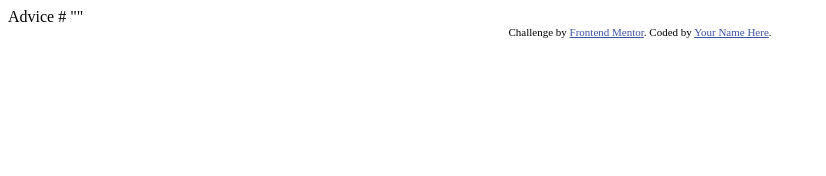
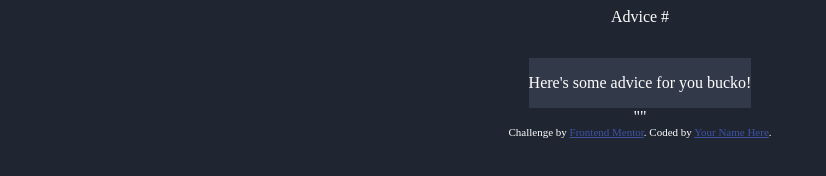
Before and after one commit to harrisimon/front-end-mentor-advice-generator, a website: page index.html in a window 1280 px wide. Shown: the whole page, without its empty margins (0-826 px from the left). Drawn offline with Linux system fonts and the light colour scheme; no server answers.

Commit message:
added some styling and advice getter function

```diff
--- /dev/null
+++ b/index.css
@@ -0,0 +1,15 @@
+
+body {
+    display: flex;
+    flex-direction: column;
+    align-items: center;
+    background-color:  hsl(218, 23%, 16%);
+    color:white;
+}
+.advice-container {
+    display: flex;
+    flex-direction: column;
+}
+#advice-card {
+    background-color: hsl(217, 19%, 24%);
+}
--- a/index.html
+++ b/index.html
@@ -5,17 +5,25 @@
   <meta name="viewport" content="width=device-width, initial-scale=1.0">
 
   <link rel="icon" type="image/png" sizes="32x32" href="./images/favicon-32x32.png">
-
+  <script src="./index.js" defer ></script>
   <title>Frontend Mentor | Advice generator app</title>
 
   <style>
     .attribution { font-size: 11px; text-align: center; }
     .attribution a { color: hsl(228, 45%, 44%); }
-  </style>
+    </style>
+    <link rel="stylesheet" href="./index.css">
 </head>
 <body>
 
-  Advice #<!-- Advice ID goes here -->
+  Advice #<!-- Advice ID goes here --><p id="number"></p>
+  <div class="advice-container">
+    <div id="advice-card">
+      <p>
+        Here's some advice for you bucko!
+      </p>
+    </div>
+  </div>
 
   "<!-- Advice text goes here -->"
 
--- a/index.js
+++ b/index.js
@@ -0,0 +1,24 @@
+
+// import axios from "axios"
+
+// axios("https://api.adviceslip.com/advice")
+//     .then(res => {
+//         console.log(res)
+//     })
+
+const createCard = () => {
+    const container = document.body.getElementsByClassName('advice-container')
+    console.log(container)
+    const newCard = document.createElement('div')
+    newCard.setAttribute('style')
+
+}
+createCard()
+
+const getAdvice = (e) => {
+    fetch("https://api.adviceslip.com/advice")
+        .then(res => res.json())
+        .then((data) =>console.log(data.slip.advice))
+        .catch(console.error)
+}
+getAdvice()
--- a/package.json
+++ b/package.json
@@ -1,5 +1,7 @@
 {
+  "type": "module",
   "dependencies": {
     "axios": "^1.1.3"
+
   }
 }
```
